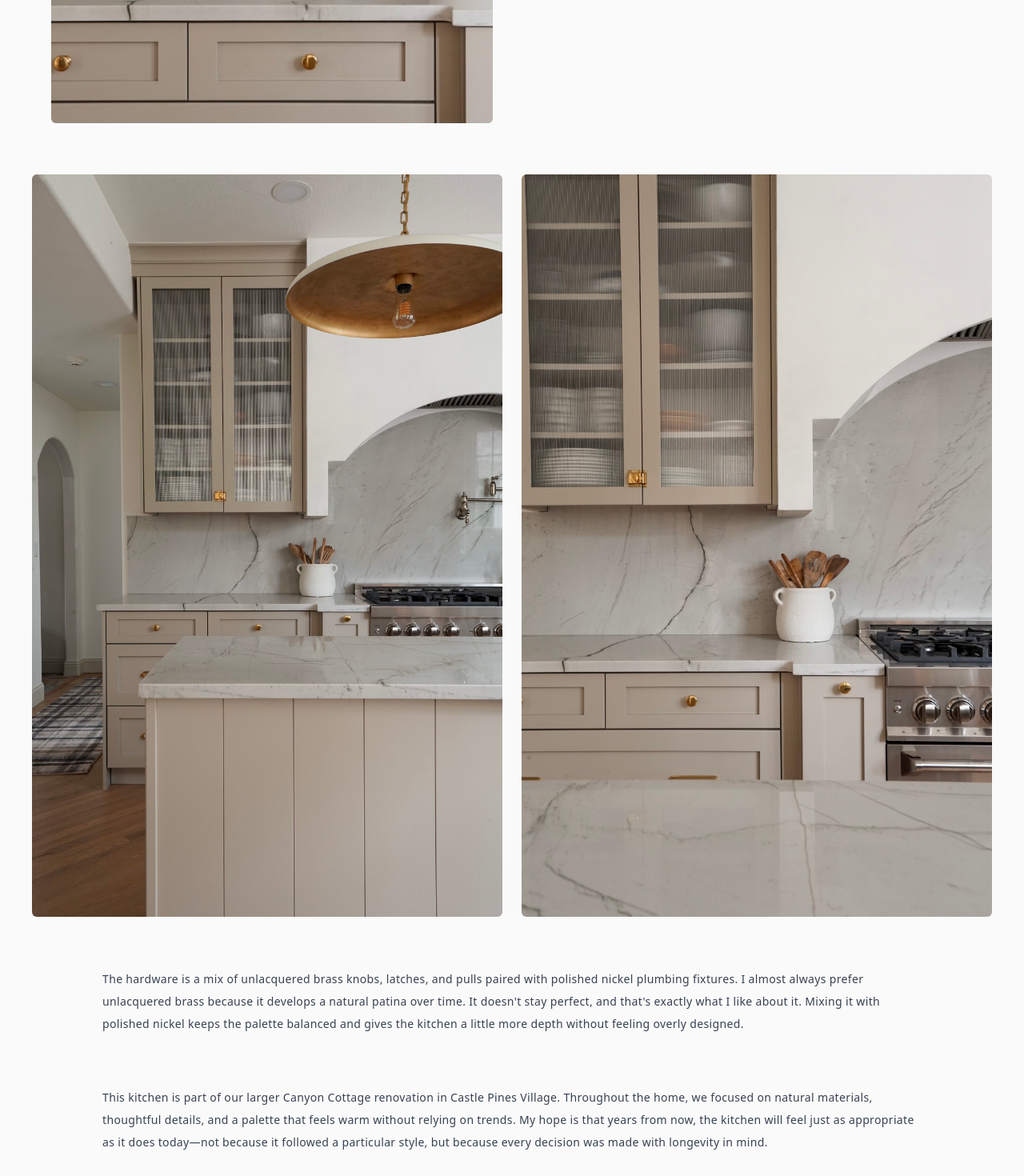
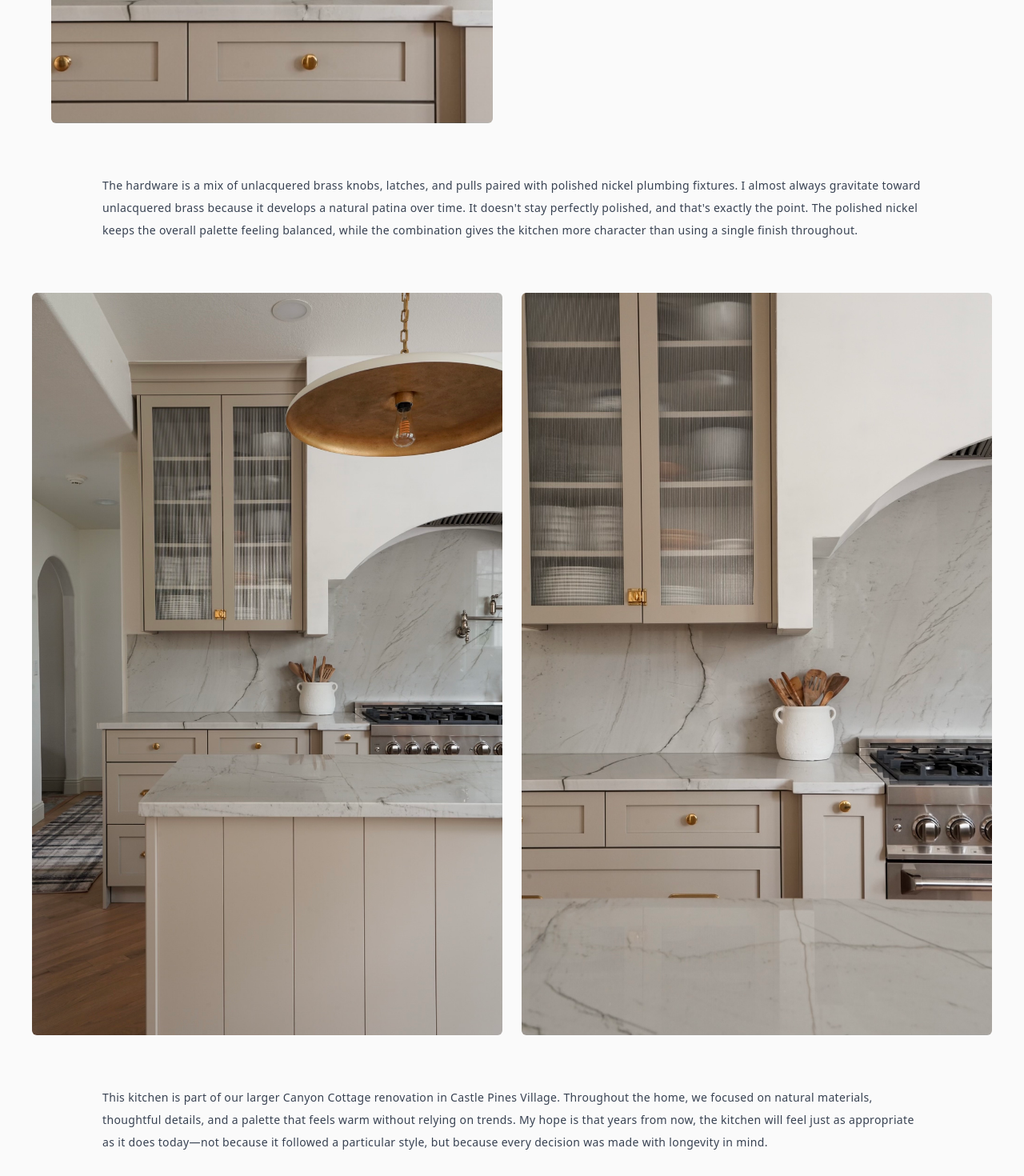
Before and after one commit to HalcyonHaus/halcyonhaus-site, a Next.js app: page /projects/canyon-cottage-kitchen in a window 1280 px wide. Shown: the part 4076-5546 px from the top of the page at 80% size. Built offline with nearby package versions, Linux system fonts and the light colour scheme.

Commit message:
Update canyon-cottage-kitchen.js

```diff
--- a/pages/projects/canyon-cottage-kitchen.js
+++ b/pages/projects/canyon-cottage-kitchen.js
@@ -122,17 +122,29 @@ Once that decision was made, every other material followed.          </p>
        {/* Side image + text */}
 <motion.div {...subtleFade} className="grid grid-cols-1 md:grid-cols-12 gap-12 items-center mb-16 px-4 md:px-0 max-w-6xl mx-auto">
   <div className="md:col-span-6">
-            <img src="/images/KITCHENBLOG3.JPG" alt="Close-up of matched veining from counter to backsplash in Colorado kitchen remodel" className="w-full rounded-md object-cover" />
+    <img
+      src="/images/KITCHENBLOG3.JPG"
+      alt="Close-up of matched veining from counter to backsplash in Colorado kitchen remodel"
+      className="w-full rounded-md object-cover"
+    />
   </div>
+
   <div className="md:col-span-6 text-sm leading-7 tracking-wide font-inter text-gray-700 space-y-4">
     <p>
-          Along one wall, reeded glass cabinets break up the run of solid doors and allow light to move through the space. They add texture without making the kitchen feel busy, which was especially important in a room where the cabinetry was intended to be the focal point.          </p>
+      Along one wall, reeded glass cabinets break up the run of solid doors and allow light to move through the space. They add texture without making the kitchen feel busy, which was especially important in a room where the cabinetry was intended to be the focal point.
+    </p>
   </div>
 </motion.div>
 
+{/* Hardware text */}
+<section className="mt-16 mb-16 max-w-5xl mx-auto px-4 md:px-0">
+  <p className="font-inter text-sm leading-7 tracking-wide text-gray-700">
+    The hardware is a mix of unlacquered brass knobs, latches, and pulls paired with polished nickel plumbing fixtures. I almost always gravitate toward unlacquered brass because it develops a natural patina over time. It doesn't stay perfectly polished, and that's exactly the point. The polished nickel keeps the overall palette feeling balanced, while the combination gives the kitchen more character than using a single finish throughout.
+  </p>
+</section>
+
 {/* Final two-up images */}
-<motion.div {...subtleFade} className="mb-16">
-  <div className="grid grid-cols-1 md:grid-cols-2 gap-6">
+<motion.div {...subtleFade} className="grid grid-cols-1 md:grid-cols-2 gap-6 mb-16">
   <div className="md:h-[58rem] overflow-hidden rounded-md">
     <img
       src="/images/KITCHENBLOG2.JPG"
@@ -148,15 +160,7 @@ Once that decision was made, every other material followed.          </p>
       className="w-full h-full object-cover"
     />
   </div>
-  </div>
-
-  <section className="mt-16 max-w-5xl mx-auto px-4 md:px-0">
-    <p className="font-inter text-sm leading-7 tracking-wide text-gray-700">
-      The hardware is a mix of unlacquered brass knobs, latches, and pulls paired with polished nickel plumbing fixtures. I almost always prefer unlacquered brass because it develops a natural patina over time. It doesn't stay perfect, and that's exactly what I like about it. Mixing it with polished nickel keeps the palette balanced and gives the kitchen a little more depth without feeling overly designed.
-    </p>
-  </section>
 </motion.div>
-
         {/* Closing Text */}
         <section className="text-sm leading-7 tracking-wide font-inter text-gray-700 space-y-6 px-4 md:px-0 max-w-5xl mx-auto">
           <p>
```
Lines whose indentation alone changed are shown as unchanged.
